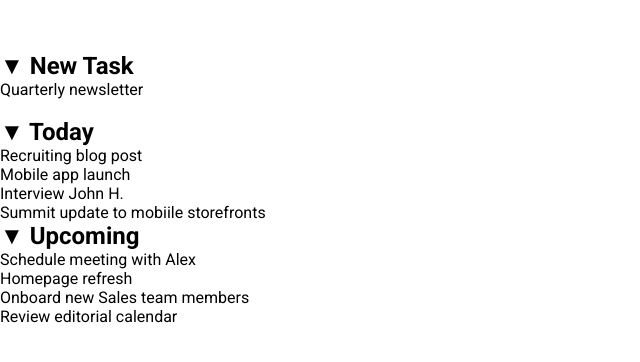
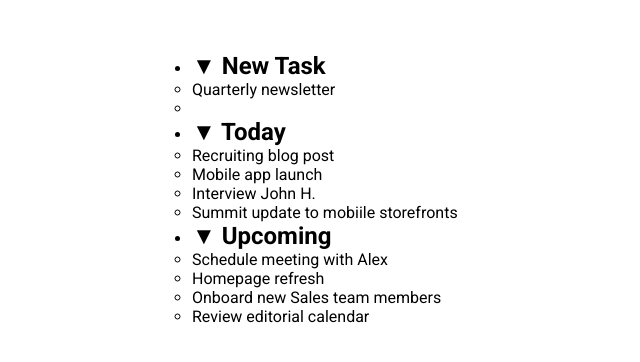
Before and after one commit to FrancescoFolgheraiter/html-css-toboolist, a plain HTML site: page index.html in a window 1280 px wide. Shown: the part 58-420 px from the top of the page, without its empty margins (0-640 px from the left). Drawn offline with Linux system fonts and the light colour scheme.

Commit message:
set up container main

```diff
--- a/css/style.css
+++ b/css/style.css
@@ -13,6 +13,10 @@
     general
 */
 
+.container {
+    width: 70%;
+    margin: 0 auto;
+}
 
 /*
     header
--- a/index.html
+++ b/index.html
@@ -27,10 +27,10 @@
     <!--corpo centrale sito-->
     <main>
         <!--Sezione pulsanti-->
-        <section>
+        <div class="container">
             <div class="button blu"></div>
             <div class="button withe"></div>
-        </section>
+        </div>
 
         <!--Liste-->
         <div class="container">
```
